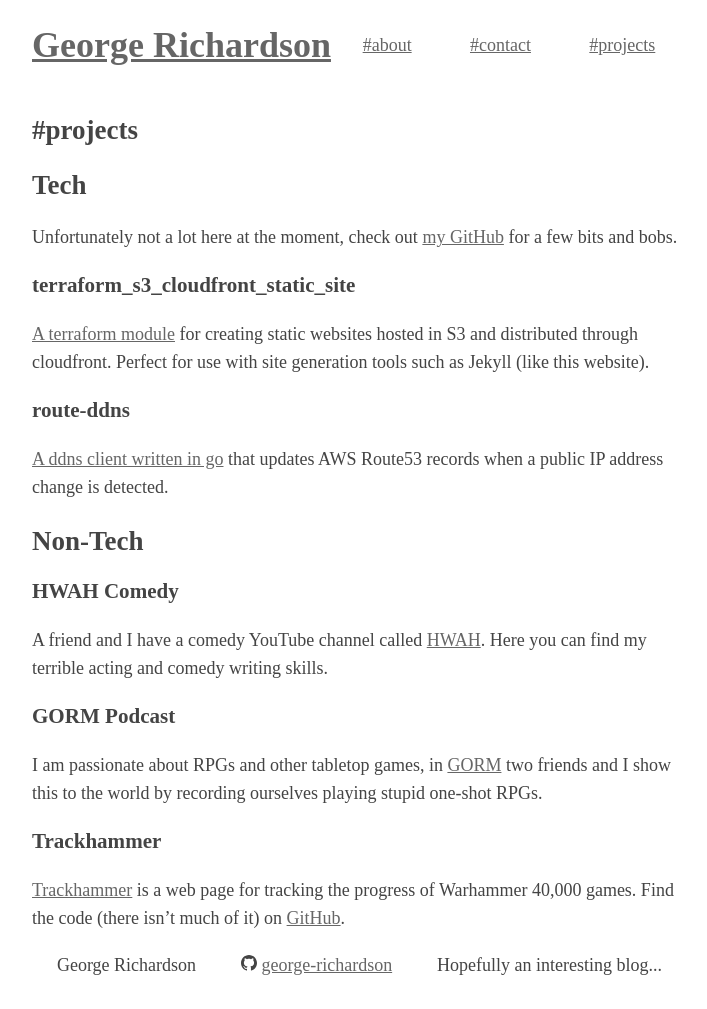
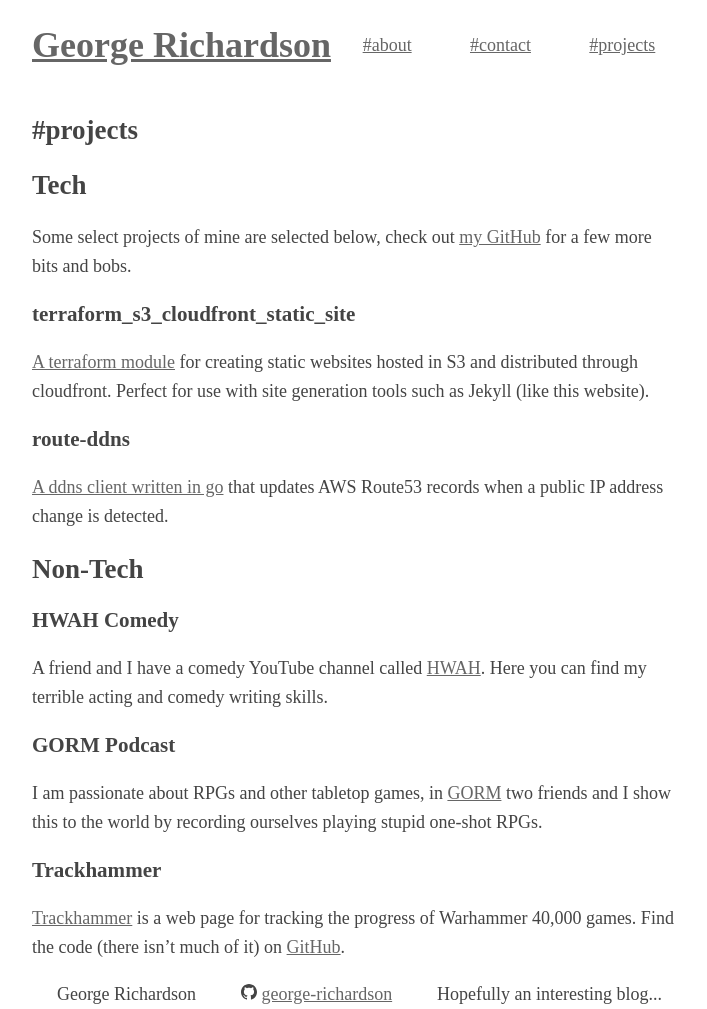
Before and after one commit to george-richardson/gjhr.me, a Jekyll site: the page built from projects.md, in a window 1280 px wide. Shown: the whole page, without its empty margins (283-990 px from the left). Built offline with Jekyll 4.4.1, drawn with Linux system fonts in a browser that asks for light colours; before the commit the page ends 980 px from its top, so only the background shows below that.

Commit message:
Reword project page intro

```diff
--- a/projects.md
+++ b/projects.md
@@ -4,7 +4,7 @@
 ---
 ## Tech
 
-Unfortunately not a lot here at the moment, check out [my GitHub](https://github.com/george-richardson) for a few bits and bobs.
+Some select projects of mine are selected below, check out [my GitHub](https://github.com/george-richardson) for a few more bits and bobs.
 
 ### terraform_s3_cloudfront_static_site
 
```
